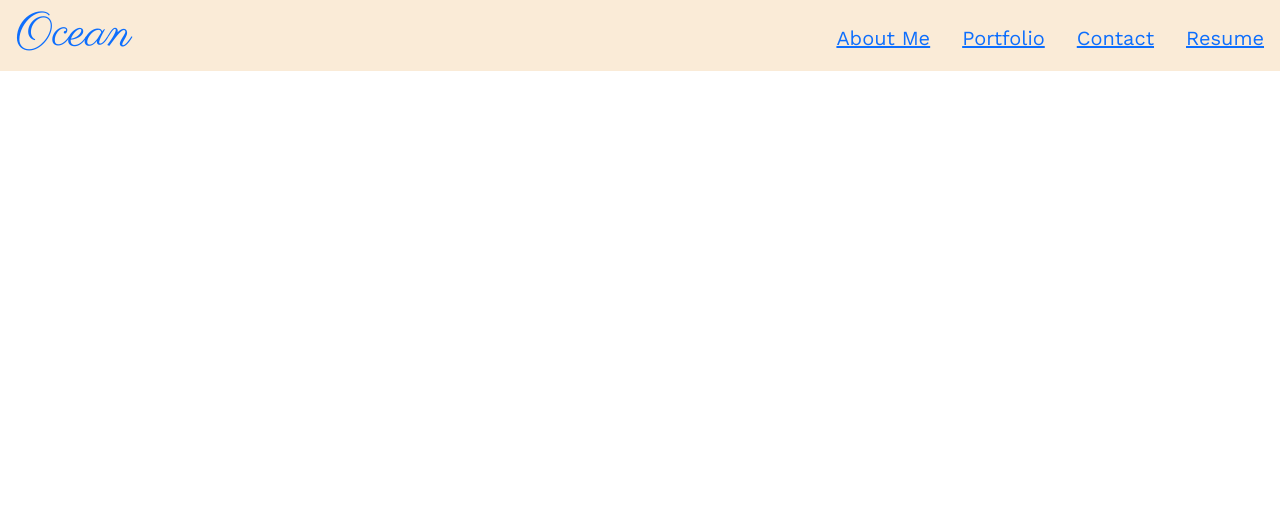
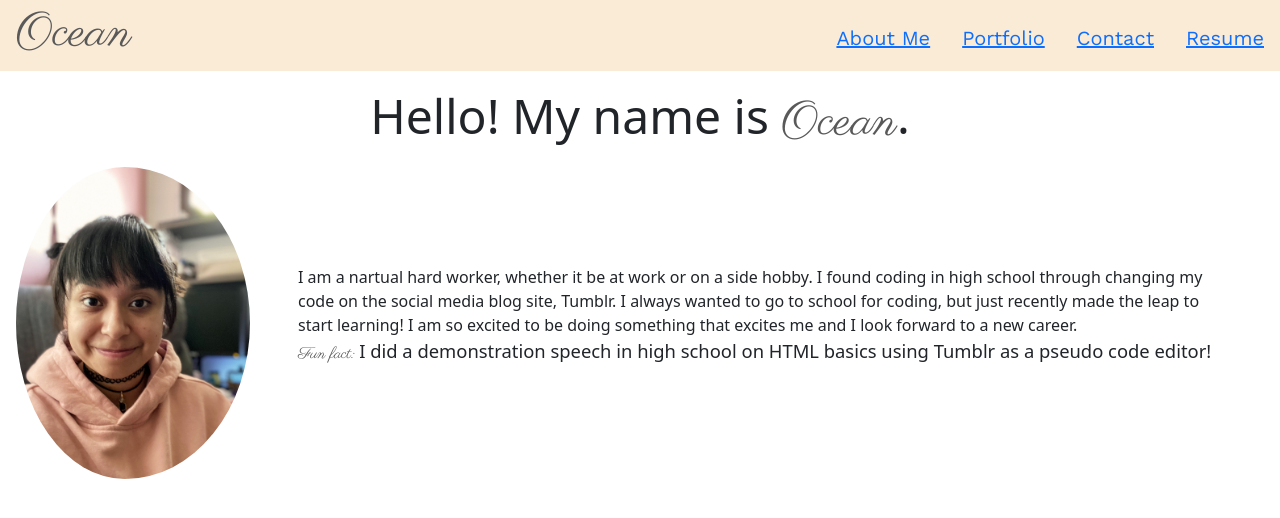
Before and after one commit to oceanlatte/my-react-portfolio, a React (Create React App) app: page / in a window 1280 px wide. Shown: the top 518 px of the page. Built offline with nearby package versions, Linux system fonts and the light colour scheme.

Commit message:
add content to About component

```diff
--- a/src/App.css
+++ b/src/App.css
@@ -6,7 +6,7 @@
 
 body {
   font-family: 'Work Sans', sans-serif;
-  font-size: 2.5rem;
+  font-size: 1.5rem;
 }
 
 a {
@@ -23,6 +23,7 @@ h1 a {
   font-family: 'Parisienne', cursive;
   font-size: 3rem;
   text-decoration: none;
+  color: #595959;
 }
 
 /*  -header styling-  */
@@ -40,3 +41,23 @@ header {
 .nav-links a {
   text-decoration: none;
 }
+
+/*  --about me styling--  */
+.about-title {
+  font-size: 3rem;
+}
+
+.about-title-span {
+  font-family: 'Parisienne', cursive;
+  color: #595959;
+}
+
+.fun-fact-title {
+  font-family: 'Parisienne', cursive;
+  /* font-size: 2rem; */
+  color: #595959;
+}
+
+.fun-fact {
+  font-size: 1.15rem;
+}
--- a/src/App.js
+++ b/src/App.js
@@ -1,14 +1,17 @@
 import './App.css'
 import Header from './components/Header';
 import Nav from './components/Nav';
+import About from './components/About';
 
 function App() {
   return (
     <div>
       {/* MAIN APP HERE */}
       <Header>
-        <Nav></Nav>
+        <Nav>
+        </Nav>
       </Header>
+      <About></About>
     </div>
   );
 }
--- /dev/null
+++ b/src/components/About.js
@@ -0,0 +1,28 @@
+import React from 'react';
+import selfie from '../assets/images/portfolio-img-1.JPG'
+
+function About() {
+  return (
+    <article>
+      <h2 className='about-title text-center my-3'>
+        Hello! My name is <span className="about-title-span">Ocean</span>.
+      </h2>
+      <div className='d-flex align-items-center justify-content-between'>
+        <img src={selfie} style={{ width: "250px" }} alt='selfie of app author' className='avatar rounded-circle ps-3'/>
+        <p className='px-5'>
+        I am a nartual hard worker, whether it be at work or on a side hobby.
+        I found coding in high school through changing my code on the social media blog site, Tumblr.
+        I always wanted to go to school for coding, but just recently made the leap to start learning!
+        I am so excited to be doing something that excites me and I look forward to a new career.
+        <br/>
+        <span className="fun-fact-title">Fun fact: </span>
+        <span className='fun-fact'>
+          I did a demonstration speech in high school on HTML basics using Tumblr as a pseudo code editor!
+        </span>
+        </p>
+      </div>
+    </article>
+  )
+}
+
+export default About;
--- a/src/components/Nav.js
+++ b/src/components/Nav.js
@@ -3,7 +3,7 @@ import React from 'react';
 function Nav() {
   return (
     <nav className='d-flex'>
-     <a href='link' className='px-3 nav-links'>About Me</a>
+     <a href='#about' className='px-3 nav-links'>About Me</a>
      <a href='link' className='px-3 nav-links'>Portfolio</a>
      <a href='link' className='px-3 nav-links'>Contact</a>
      <a href='link' className='px-3 nav-links'>Resume</a>
```
Also changed, not shown: src/assets/images/portfolio-img-1.JPG (added).
